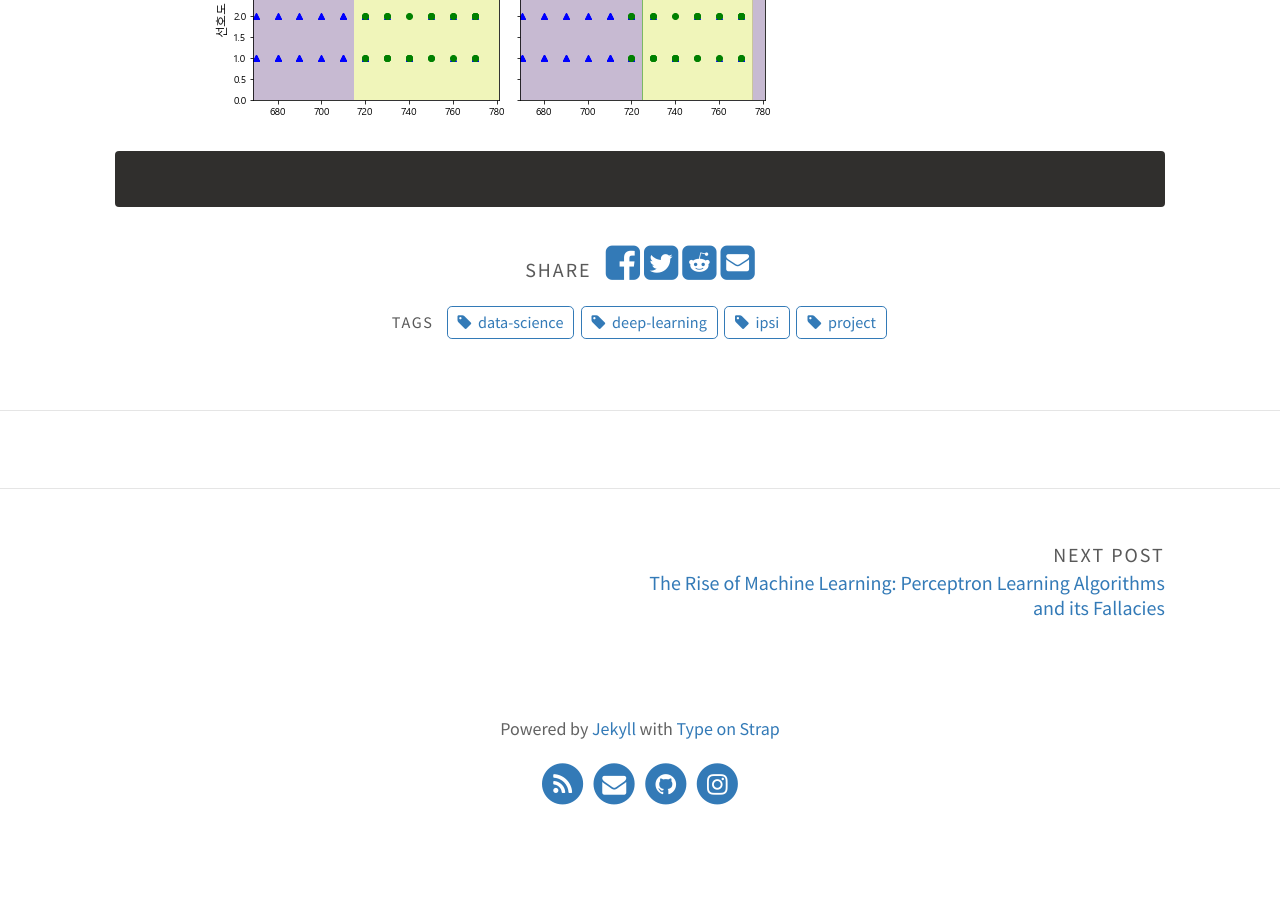
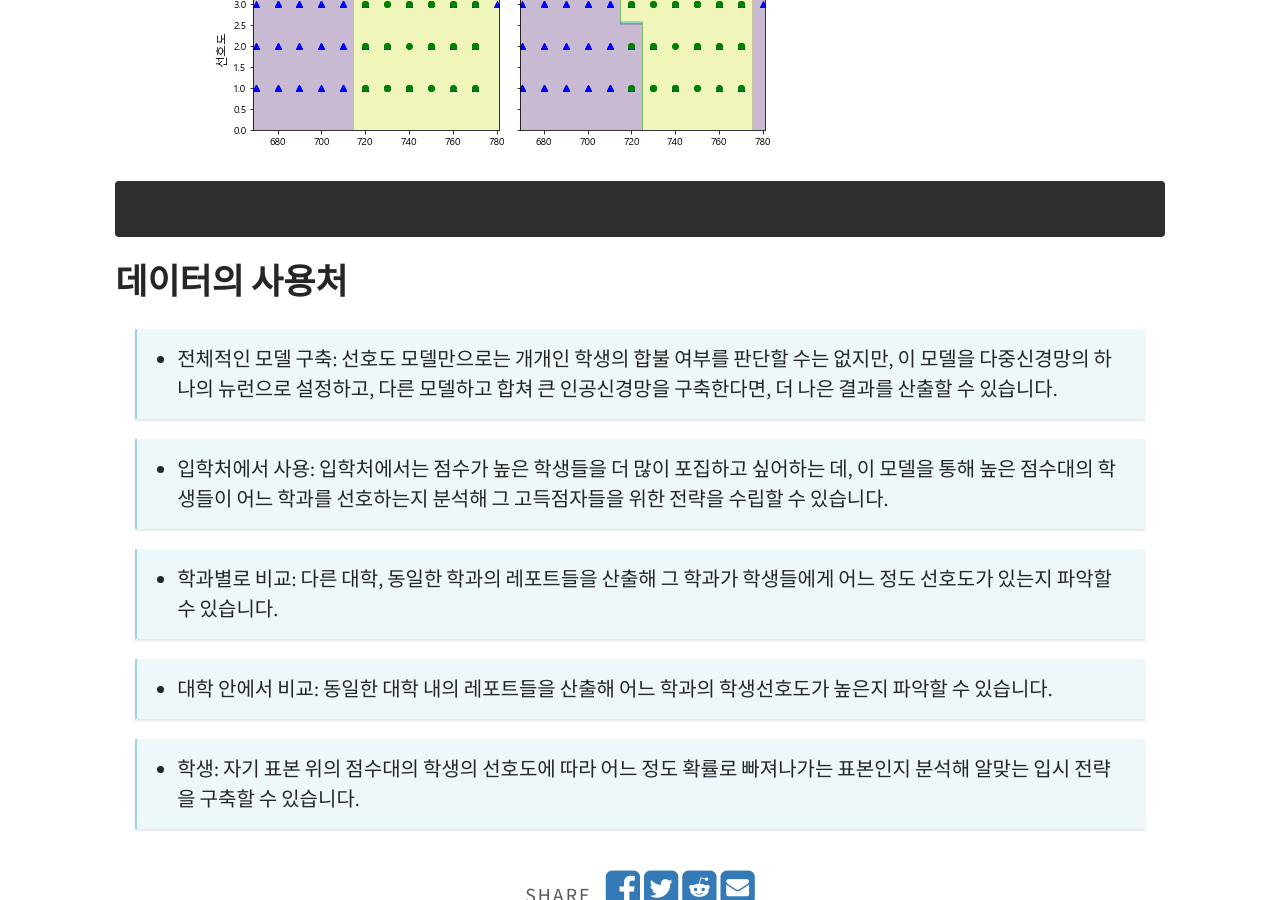
Before and after one commit to joyhyun99/joyhyun99.github.io, a Jekyll site: the page built from _posts/2020-09-06-ipsi1.md, in a window 1280 px wide and 900 px high, scrolled down 6195 px. Built offline with Jekyll 4.4.1, drawn with Linux system fonts in a browser that asks for light colours; comment, search, counter and statistics services are not loaded; before the commit the page ends 7041 px from its top, so only the background shows below that.

Commit message:
Update 2020-09-06-ipsi1.md

````diff
--- a/_posts/2020-09-06-ipsi1.md
+++ b/_posts/2020-09-06-ipsi1.md
@@ -150,3 +150,15 @@ preference_SB(_2019, 740, 1)
 ```python
 
 ```
+
+## 데이터의 사용처
+
+>- 전체적인 모델 구축: 선호도 모델만으로는 개개인 학생의 합불 여부를 판단할 수는 없지만, 이 모델을 다중신경망의 하나의 뉴런으로 설정하고, 다른 모델하고 합쳐 큰 인공신경망을 구축한다면, 더 나은 결과를 산출할 수 있습니다.
+
+>- 입학처에서 사용: 입학처에서는 점수가 높은 학생들을 더 많이 포집하고 싶어하는 데, 이 모델을 통해 높은 점수대의 학생들이 어느 학과를 선호하는지 분석해 그 고득점자들을 위한 전략을 수립할 수 있습니다.
+
+>- 학과별로 비교: 다른 대학, 동일한 학과의 레포트들을 산출해 그 학과가 학생들에게 어느 정도 선호도가 있는지 파악할 수 있습니다.
+
+>- 대학 안에서 비교: 동일한 대학 내의 레포트들을 산출해 어느 학과의 학생선호도가 높은지 파악할 수 있습니다.
+
+>- 학생: 자기 표본 위의 점수대의 학생의 선호도에 따라 어느 정도 확률로 빠져나가는 표본인지 분석해 알맞는 입시 전략을 구축할 수 있습니다.
````
